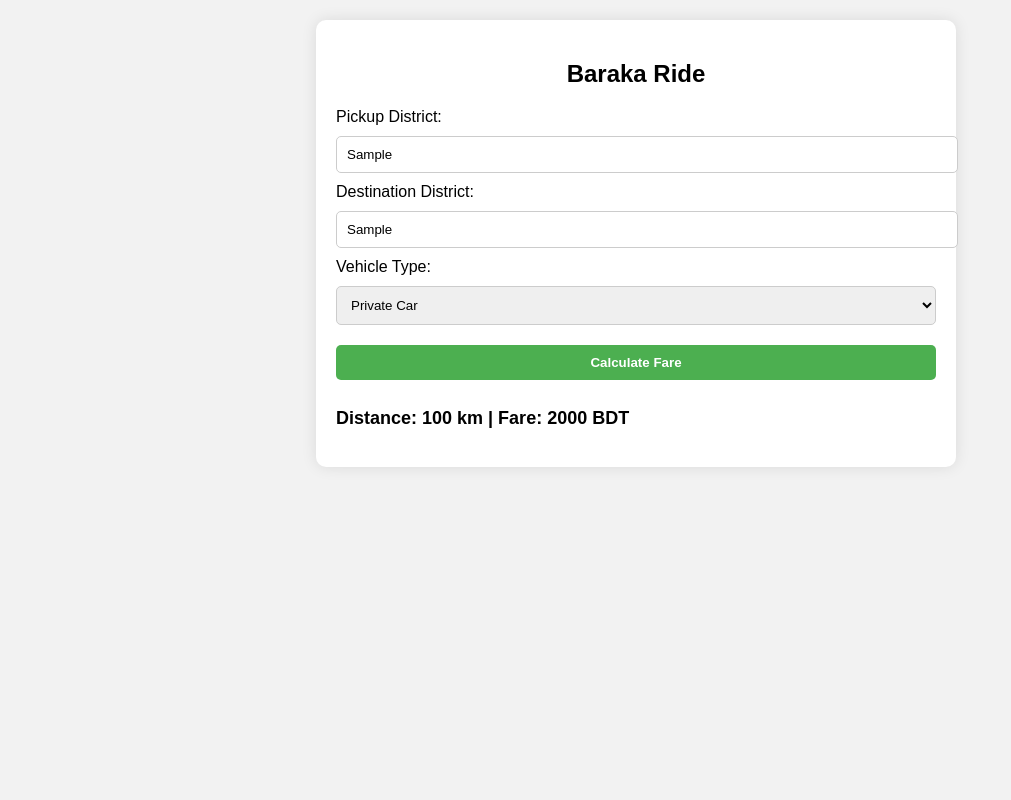
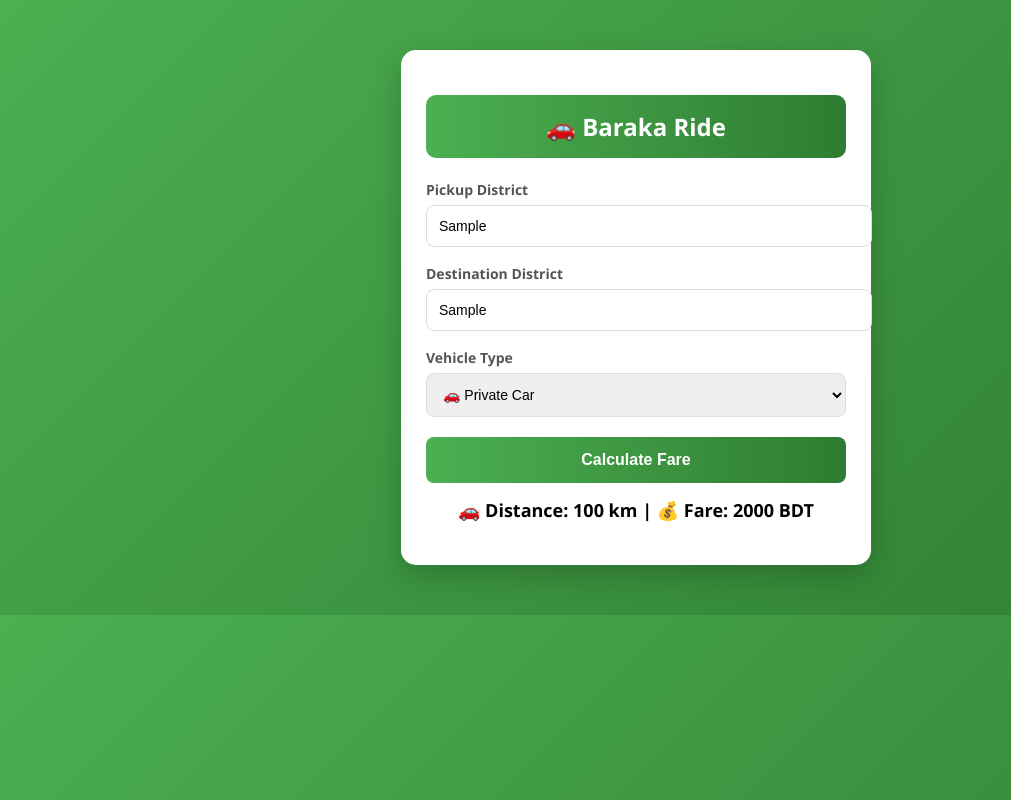
Before and after one commit to barakajuniv/Baraka-Ride, a plain HTML site: page index.html in a window 1280 px wide. Both pictures are taken after typing "Sample", "Sample" into the empty fields and a click on the button "Calculate Fare". Shown: the whole page, without its empty margins (4-1015 px from the left). Drawn offline with Linux system fonts and the light colour scheme.

Commit message:
Update index.html

```diff
--- a/index.html
+++ b/index.html
@@ -7,56 +7,93 @@
 
 <style>
 body {
-  font-family: Arial;
-  margin: 20px;
-  background: #f2f2f2;
+  font-family: 'Segoe UI', sans-serif;
+  margin: 0;
+  background: linear-gradient(135deg, #4CAF50, #2e7d32);
 }
+
 .container {
-  max-width: 600px;
-  margin: auto;
+  max-width: 420px;
+  margin: 50px auto;
   background: #fff;
-  padding: 20px;
+  padding: 25px;
+  border-radius: 15px;
+  box-shadow: 0 10px 30px rgba(0,0,0,0.2);
+}
+
+h2 {
+  text-align: center;
+  color: white;
+  background: linear-gradient(90deg, #4CAF50, #2e7d32);
+  padding: 15px;
   border-radius: 10px;
-  box-shadow: 0 0 15px rgba(0,0,0,0.1);
 }
-h2 { text-align: center; }
 
-.autocomplete { position: relative; }
+.input-group {
+  margin-top: 15px;
+}
 
-input, select, button {
+label {
+  font-size: 14px;
+  font-weight: bold;
+  color: #555;
+}
+
+input, select {
   width: 100%;
-  padding: 10px;
-  margin: 10px 0;
-  border-radius: 5px;
-  border: 1px solid #ccc;
+  padding: 12px;
+  margin-top: 5px;
+  border-radius: 8px;
+  border: 1px solid #ddd;
+  font-size: 14px;
+}
+
+input:focus, select:focus {
+  border-color: #4CAF50;
+  outline: none;
+  box-shadow: 0 0 5px rgba(76,175,80,0.3);
 }
 
 button {
-  background: #4CAF50;
+  width: 100%;
+  padding: 14px;
+  margin-top: 20px;
+  border: none;
+  border-radius: 8px;
+  background: linear-gradient(90deg, #4CAF50, #2e7d32);
   color: #fff;
-  border: none;
+  font-size: 16px;
+  font-weight: bold;
   cursor: pointer;
+}
+
+button:hover {
+  transform: scale(1.03);
+}
+
+#fare {
+  margin-top: 15px;
+  text-align: center;
+  font-size: 18px;
   font-weight: bold;
 }
 
-button:hover { background: #45a049; }
-
-p {
-  font-weight: bold;
-  font-size: 18px;
+/* AUTOCOMPLETE */
+.autocomplete {
+  position: relative;
 }
 
 .autocomplete-items {
   position: absolute;
-  border: 1px solid #d4d4d4;
-  border-top: none;
-  z-index: 99;
-  top: 100%;
+  top: 105%;
   left: 0;
   right: 0;
-  max-height: 200px;
+  background: #fff;
+  border-radius: 8px;
+  box-shadow: 0 5px 15px rgba(0,0,0,0.1);
+  max-height: 180px;
   overflow-y: auto;
-  background: #fff;
+  z-index: 999;
 }
 
 .autocomplete-items div {
@@ -64,9 +101,13 @@ p {
   cursor: pointer;
 }
 
-.autocomplete-items div:hover,
+.autocomplete-items div:hover {
+  background: #f1f1f1;
+}
+
 .autocomplete-active {
-  background-color: #e9e9e9;
+  background-color: #4CAF50;
+  color: #fff;
 }
 </style>
 </head>
@@ -74,24 +115,26 @@ p {
 <body>
 
 <div class="container">
-<h2>Baraka Ride</h2>
+<h2>🚗 Baraka Ride</h2>
 
-<div class="autocomplete">
-<label>Pickup District:</label>
+<div class="input-group autocomplete">
+<label>Pickup District</label>
 <input id="pickup" type="text" placeholder="Type pickup district">
 </div>
 
-<div class="autocomplete">
-<label>Destination District:</label>
+<div class="input-group autocomplete">
+<label>Destination District</label>
 <input id="destination" type="text" placeholder="Type destination district">
 </div>
 
-<label>Vehicle Type:</label>
+<div class="input-group">
+<label>Vehicle Type</label>
 <select id="vehicle">
-  <option value="PrivateCar">Private Car</option>
-  <option value="Noah">NOAH</option>
-  <option value="HiAce">HiAce</option>
+  <option value="PrivateCar">🚗 Private Car</option>
+  <option value="Noah">🚐 NOAH</option>
+  <option value="HiAce">🚐 HiAce</option>
 </select>
+</div>
 
 <button onclick="calculateFare()">Calculate Fare</button>
 
@@ -100,91 +143,119 @@ p {
 
 <script>
 
-// 64 districts
+// districts A-Z
 const locations = [
 "Dhaka","Faridpur","Gazipur","Gopalganj","Jamalpur","Kishoreganj","Madaripur","Manikganj","Munshiganj",
 "Mymensingh","Narayanganj","Narsingdi","Netrokona","Rajbari","Shariatpur","Sherpur","Tangail",
-"Bogra","Joypurhat","Naogaon","Natore","Nawabganj","Pabna","Rajshahi","Sirajgonj",
+"Bogra","Joypurhat","Naogaon","Natore","Nawabganj","Pabna","Rajshahi","Sirajganj",
 "Dinajpur","Gaibandha","Kurigram","Lalmonirhat","Nilphamari","Panchagarh","Rangpur","Thakurgaon",
 "Barguna","Barisal","Bhola","Jhalokati","Patuakhali","Pirojpur",
-"Bandarban","Brahmanbaria","Chandpur","Chittagong","Comilla","Cox's Bazar","Feni","Khagrachari","Lakshmipur","Noakhali","Rangamati",
+"Bandarban","Brahmanbaria","Chandpur","Chattogram","Comilla","Cox's Bazar","Feni","Khagrachari","Lakshmipur","Noakhali","Rangamati",
 "Habiganj","Maulvibazar","Sunamganj","Sylhet",
 "Bagerhat","Chuadanga","Jessore","Jhenaidah","Khulna","Kushtia","Magura","Meherpur","Narail","Satkhira"
-];
+].sort();
 
-const vehicleRates = {
-  "PrivateCar": { base: 500, perKm: 15 },
-  "Noah": { base: 0, perKm: 0 },
-  "HiAce": { base: 0, perKm: 0 }
-};
+// 🔥 PRO AUTOCOMPLETE
+function autocomplete(input) {
 
-// autocomplete
-function autocomplete(input) {
-  let currentFocus;
+  let list = document.createElement("div");
+  list.setAttribute("class", "autocomplete-items");
+  input.parentNode.appendChild(list);
 
-  input.addEventListener("input", function() {
-    closeAllLists();
-    const val = this.value;
-    if (!val) return false;
+  let currentFocus = -1;
 
+  input.addEventListener("focus", () => show(""));
+  input.addEventListener("input", () => show(input.value));
+
+  input.addEventListener("keydown", function(e) {
+    let items = list.getElementsByTagName("div");
+
+    if (e.key === "ArrowDown") {
+      currentFocus++;
+      addActive(items);
+    }
+    else if (e.key === "ArrowUp") {
+      currentFocus--;
+      addActive(items);
+    }
+    else if (e.key === "Enter") {
+      e.preventDefault();
+      if (currentFocus > -1 && items[currentFocus]) {
+        items[currentFocus].click();
+      }
+    }
+  });
+
+  function show(val) {
+    list.innerHTML = "";
     currentFocus = -1;
-    const list = document.createElement("div");
-    list.setAttribute("class", "autocomplete-items");
-    this.parentNode.appendChild(list);
 
     locations.forEach(loc => {
       if (loc.toLowerCase().includes(val.toLowerCase())) {
-        const item = document.createElement("div");
-        item.innerHTML = loc;
-        item.addEventListener("click", function() {
+        let item = document.createElement("div");
+        item.textContent = loc;
+
+        item.onclick = () => {
           input.value = loc;
-          closeAllLists();
-        });
+          list.innerHTML = "";
+        };
+
         list.appendChild(item);
       }
     });
-  });
+  }
 
-  function closeAllLists(elmnt) {
-    const items = document.getElementsByClassName("autocomplete-items");
-    for (let i = 0; i < items.length; i++) {
-      if (elmnt != items[i] && elmnt != input) {
-        items[i].parentNode.removeChild(items[i]);
-      }
+  function addActive(items) {
+    if (!items) return;
+
+    removeActive(items);
+
+    if (currentFocus >= items.length) currentFocus = 0;
+    if (currentFocus < 0) currentFocus = items.length - 1;
+
+    items[currentFocus].classList.add("autocomplete-active");
+
+    // 🔥 AUTO SCROLL
+    items[currentFocus].scrollIntoView({
+      block: "nearest"
+    });
+  }
+
+  function removeActive(items) {
+    for (let item of items) {
+      item.classList.remove("autocomplete-active");
     }
   }
 
-  document.addEventListener("click", function (e) {
-    closeAllLists(e.target);
+  document.addEventListener("click", (e) => {
+    if (e.target !== input) list.innerHTML = "";
   });
 }
 
-// init
 autocomplete(document.getElementById("pickup"));
 autocomplete(document.getElementById("destination"));
 
-// fare calculation
+// fare
 function calculateFare() {
   const pickup = document.getElementById("pickup").value;
   const dest = document.getElementById("destination").value;
   const vehicle = document.getElementById("vehicle").value;
 
   if (!pickup || !dest) {
-    alert("Please enter both pickup and destination!");
+    alert("Please enter both locations!");
     return;
   }
 
   if (vehicle === "Noah" || vehicle === "HiAce") {
-    document.getElementById("fare").innerText = "Not Available";
+    document.getElementById("fare").innerText = "❌ Not Available";
     return;
   }
 
-  const distanceKm = 100; // demo
-  const rate = vehicleRates[vehicle];
-  const fare = rate.base + (rate.perKm * distanceKm);
+  const distance = 100;
+  const fare = 500 + distance * 15;
 
   document.getElementById("fare").innerText =
-    `Distance: ${distanceKm} km | Fare: ${fare} BDT`;
+    `🚗 Distance: ${distance} km | 💰 Fare: ${fare} BDT`;
 }
 </script>
 
```
